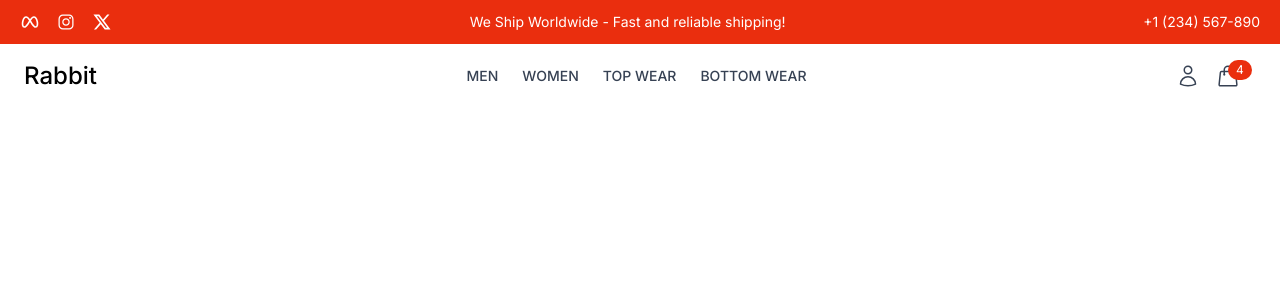
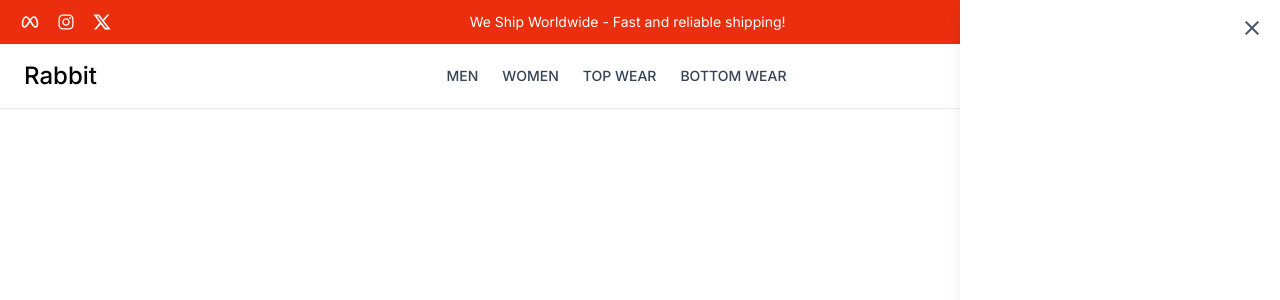
Before and after one commit to Hafeez2200/fullstack-e-commerce-website, a React (Vite) app in the folder frontend/: page / in a window 1280 px wide. Shown: the top 300 px of the page. Built offline with nearby package versions, Linux system fonts and the light colour scheme.

Commit message:
added search button and cart drawer

```diff
--- a/frontend/src/components/Common/Header.jsx
+++ b/frontend/src/components/Common/Header.jsx
@@ -4,7 +4,7 @@ import NavBar from './NavBar'
 
 const Header = () => {
   return (
-    <header>
+    <header className=' border-b border-gray-200'>
         {/* Top Bar */}
         <TopBar/>
         {/* Nav Bar */}
--- a/frontend/src/components/Common/NavBar.jsx
+++ b/frontend/src/components/Common/NavBar.jsx
@@ -1,8 +1,18 @@
-import React from 'react'
+import React, { useState } from 'react'
 import { Link } from 'react-router-dom'
 import { HiOutlineUser,HiOutlineShoppingBag,HiBars3BottomRight } from "react-icons/hi2";
+import SearchBar from './SearchBar';
+import CartDrawer from '../Layout/CartDrawer';
 
 const NavBar = () => {
+
+    const [drawerOpen, setDrawerOpen] = useState(true);
+
+
+  const toogleCartDrawer = () => {
+    setDrawerOpen(!drawerOpen);
+  };
+
   return (
     <>
         <nav className=' container mx-auto flex items-center justify-between py-4 px-6'>
@@ -33,18 +43,23 @@ const NavBar = () => {
                 <Link to="/profile" className=' hover:text-black' >
                 <HiOutlineUser className=' h-6 w-6 text-gray-700' />
                 </Link>
-                <button className=' relative hover:text-black'>
+                <button onClick={toogleCartDrawer} className=' relative hover:text-black'>
                     <HiOutlineShoppingBag className=' h-6 w-6 text-gray-700' />
                     <span className=' absolute -top-1 bg-rabbit-red text-white text-xs rounded-full px-2 py-0.5'>4</span>
                 </button>
 
                 {/* Search Icon */}
+                <div className=' overflow-hidden'>
+                    <SearchBar/>
+                </div>
+
 
                 <button className='md:hidden'>
                     <HiBars3BottomRight className=' h-6 w-6 text-gray-700'/>
                 </button>
             </div>
         </nav>
+        <CartDrawer drawerOpen={drawerOpen} toogleCartDrawer={ toogleCartDrawer} />
     </>
   )
 }
--- /dev/null
+++ b/frontend/src/components/Common/SearchBar.jsx
@@ -0,0 +1,65 @@
+import React, { useState } from "react";
+import { HiMagnifyingGlass, HiMiniXMark } from "react-icons/hi2";
+
+const SearchBar = () => {
+  const [searchTerm, setSearchTerm] = useState("");
+  const [isOpen, setIsOpen] = useState(false);
+
+  const handleSearchToogle = () => {
+    setIsOpen(!isOpen);
+  };
+
+  const handleSearch = (e)=>{
+    e.preventDefault();
+    console.log("Search Term:",searchTerm);
+    setIsOpen(false);
+  }
+
+  return (
+    <div
+      className={`flex items-center justify-center w-full transition-all duration-300 ${
+        isOpen ? "absolute top-0 left-0 w-full bg-white h-24 z-50" : "w-auto"
+      }  `}
+    >
+      {isOpen ? (
+        <form
+          onSubmit={handleSearch}
+          className=" relative flex items-center justify-center w-full "
+        >
+          <div className=" relative w-1/2">
+            <input
+              type="text"
+              placeholder="Search"
+              value={searchTerm}
+              onChange={(e) => setSearchTerm(e.target.value)}
+              className=" bg-gray-100 px-4 py-2 pl-2 pr-2 rounded-lg focus:outline-none w-full"
+            />
+
+            {/* Search Icon */}
+            <button
+              type="submit"
+              className=" absolute right-2 top-1/2 transform -translate-y-1/2 text-gray-600 hover:text-gray-800 "
+            >
+              <HiMagnifyingGlass className=" h-6 w-6" />
+            </button>
+          </div>
+
+          {/* Close Button */}
+          <button
+            onClick={handleSearchToogle}
+            type="button"
+            className=" absolute right-4 top-1/2 transform -translate-y-1/2 text-gray-600 hover:text-gray-800 "
+          >
+            <HiMiniXMark className=" h-6 w-6" />
+          </button>
+        </form>
+      ) : (
+        <button onClick={handleSearchToogle}>
+          <HiMagnifyingGlass className=" h-6 w-6" />
+        </button>
+      )}
+    </div>
+  );
+};
+
+export default SearchBar;
--- /dev/null
+++ b/frontend/src/components/Layout/CartDrawer.jsx
@@ -0,0 +1,23 @@
+import React, { useState } from "react";
+import { IoMdClose } from "react-icons/io";
+
+const CartDrawer = ({drawerOpen,toogleCartDrawer}) => {
+
+
+  return (
+    <div
+      className={`fixed top-0 right-0 w-3/4 sm:w-1/2 md:w-1/4 h-full bg-white shadow-lg transform transition-transform duration-300 flex flex-col z-50 ${
+        drawerOpen ? "translate-x-0 " : "translate-x-full"
+      } `}
+    >
+      {/* Close Button */}
+      <div className=" flex justify-end p-4">
+        <button onClick={toogleCartDrawer}>
+          <IoMdClose className=" h-6 w-6 text-gray-600" />
+        </button>
+      </div>
+    </div>
+  );
+};
+
+export default CartDrawer;
```
